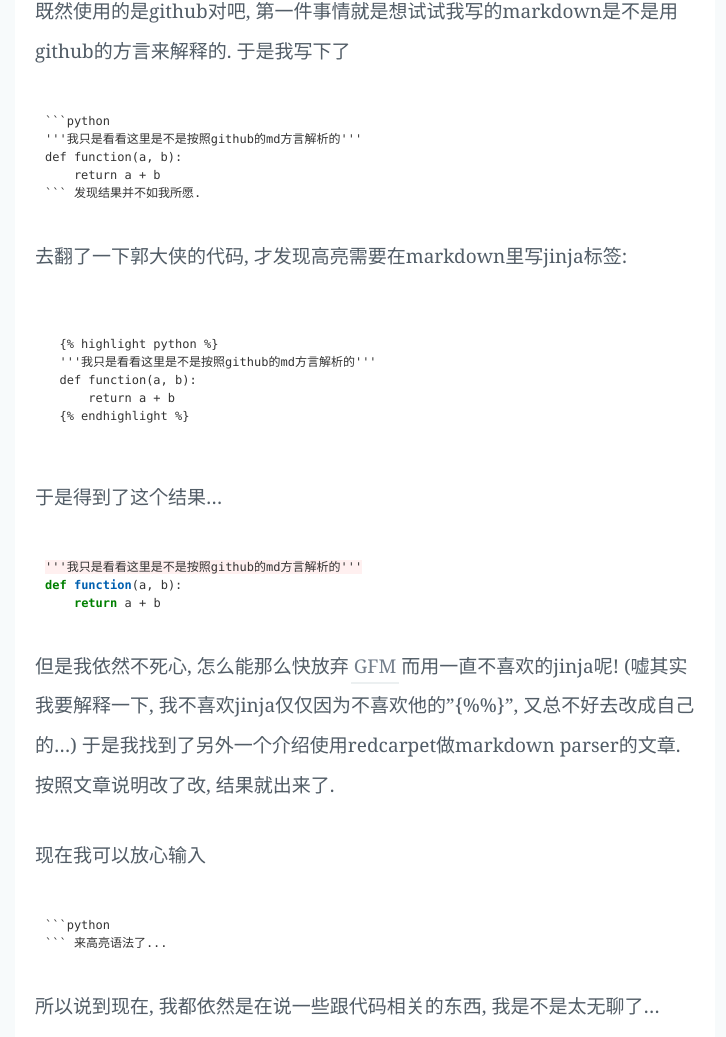
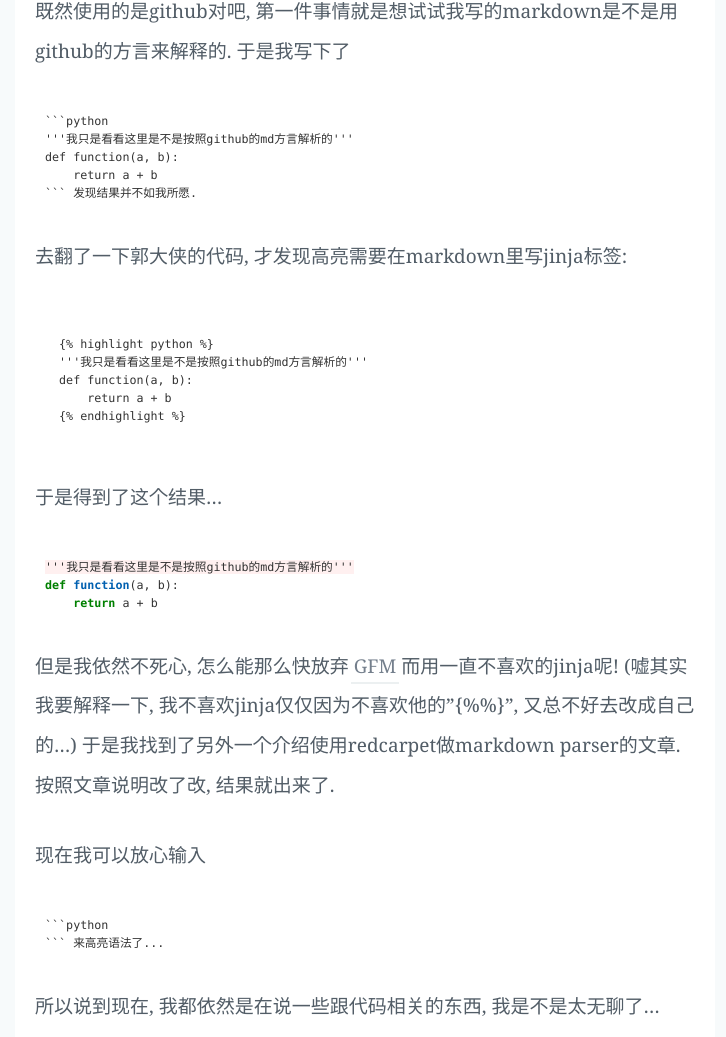
Before and after one commit to tonicmuroq/tonicmuroq.github.io, a Jekyll site: the page built from _posts/blog/2014/2014-05-07-first-blog-ever.md, in a window 1280 px wide. Shown: the part 452-1489 px from the top of the page, without its empty margins (275-1001 px from the left). Built offline with Jekyll 4.4.1, drawn with Linux system fonts in a browser that asks for light colours; Markdown is read by kramdown in place of the engine named in the settings.

Commit message:
稍微改大点字号

```diff
--- a/style/style.css
+++ b/style/style.css
@@ -247,7 +247,7 @@ pre {
 pre code {
   border: none;
   box-shadow: none;
-  font-size: 12px;
+  font-size: 0.9em;
   font-family: "Panic Sans", "Consolas", "Liberation Mono", "Courier", "monospace";
   margin: 0px;
   white-space: pre;
```
